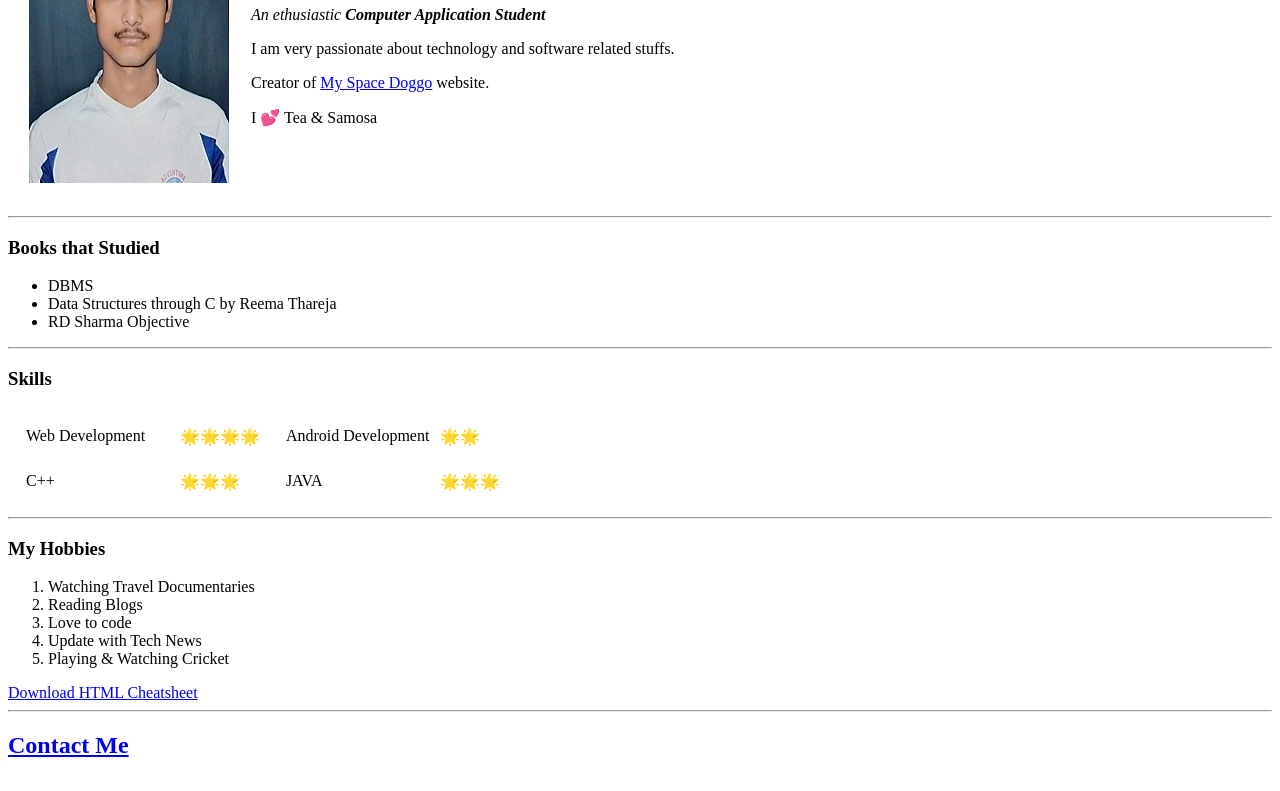
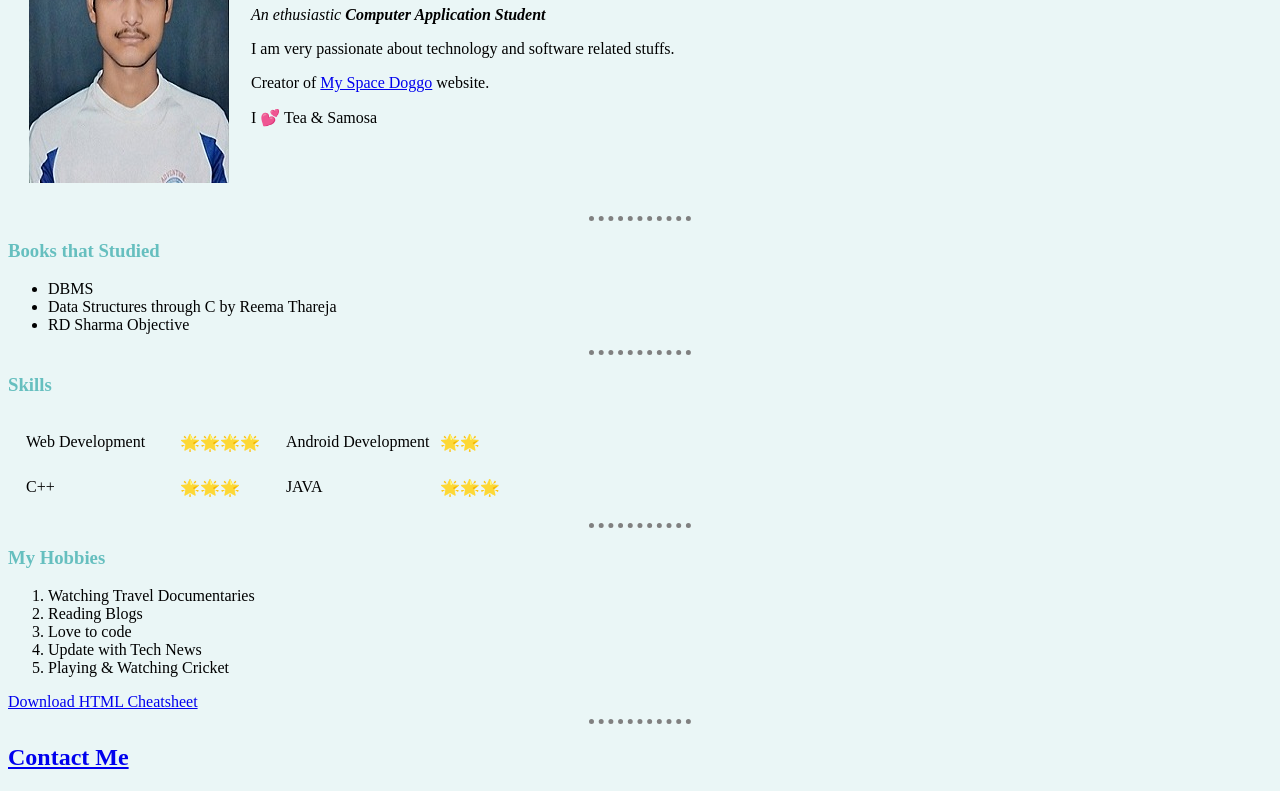
Before and after one commit to GeekSwatantra/sample-cv_webpage, a plain HTML site: page index.html in a window 1280 px wide. Shown: the part 146-937 px from the top of the page. Drawn offline with Linux system fonts and the light colour scheme.

Commit message:
Update 2 index.html
CSS file included in head section

```diff
--- a/index.html
+++ b/index.html
@@ -6,6 +6,7 @@
   <title>
     Swatantra's Personal Site
   </title>
+  <link rel="stylesheet" href="CSS/Styles.css">
 </head>
 
 <body>
```
